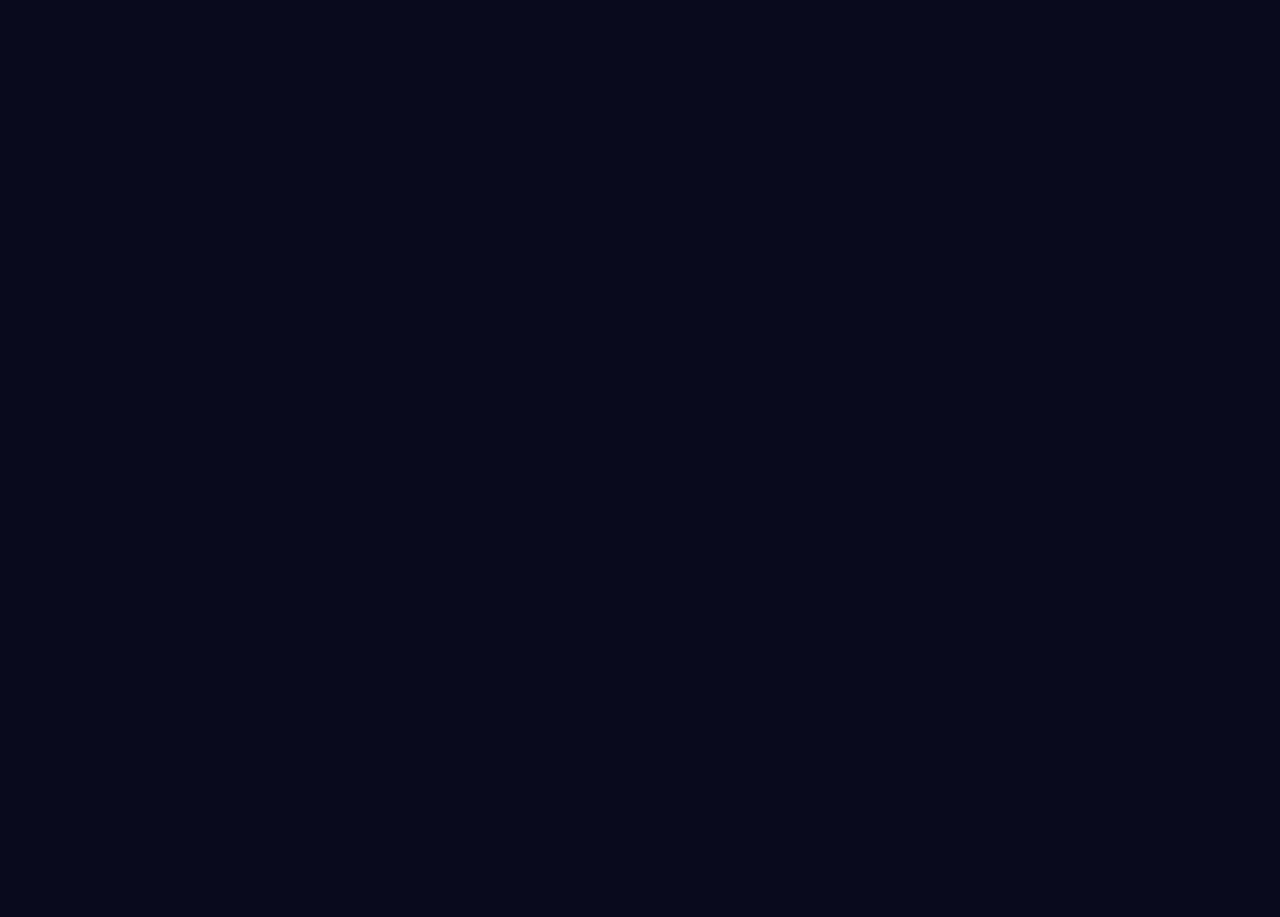
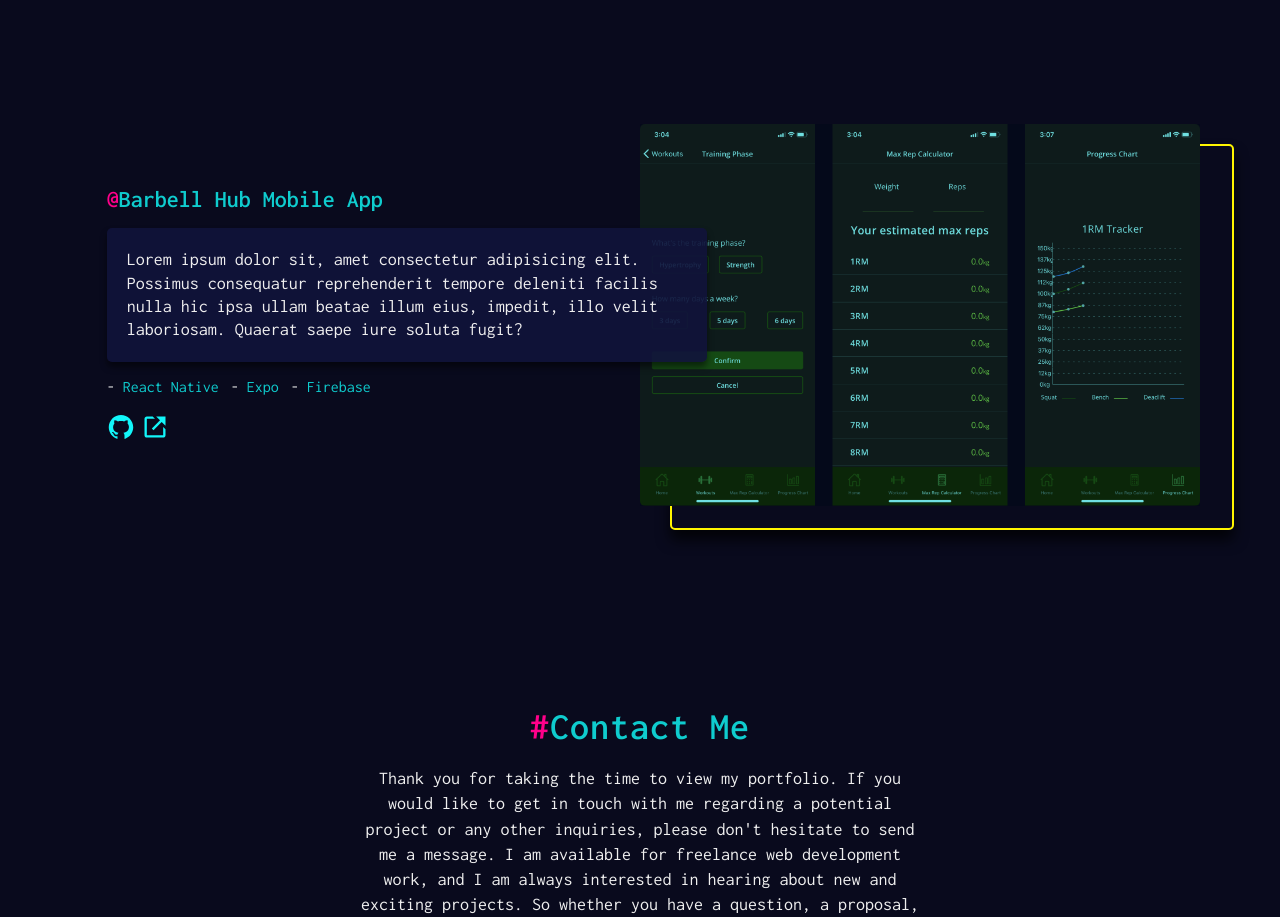
Before and after one commit to DonUggioni/portfolio-v3, a React (Vite) app: page / in a window 1280 px wide. Shown: the part 1880-2797 px from the top of the page. Before the commit the page ends 2004 px from the top, so only its background shows below. Built offline with nearby package versions, Linux system fonts and the light colour scheme.

Commit message:
Work on projects section and contact section

```diff
--- a/src/App.jsx
+++ b/src/App.jsx
@@ -1,5 +1,6 @@
 import './App.css';
 import About from './components/About/About';
+import Contact from './components/Contact/Contact';
 import Hero from './components/Hero/Hero';
 import NavBar from './components/NavBar/NavBar';
 import Work from './components/Work/Work';
@@ -11,6 +12,7 @@ function App() {
       <Hero />
       <About />
       <Work />
+      <Contact />
     </div>
   );
 }
--- /dev/null
+++ b/src/components/Contact/Contact.jsx
@@ -0,0 +1,28 @@
+import React from 'react';
+import Button from '../UI/Button/Button';
+import Section from '../UI/Section/Section';
+import SectionTitle from '../UI/SectionTitle/SectionTitle';
+import classes from './Contact.module.css';
+
+function Contact() {
+  return (
+    <Section>
+      <div className={classes.container}>
+        <SectionTitle>Contact Me</SectionTitle>
+        {/* <h2 className={classes.header}>Contact Me</h2> */}
+        <p className={classes.text}>
+          Thank you for taking the time to view my portfolio. If you would like
+          to get in touch with me regarding a potential project or any other
+          inquiries, please don't hesitate to send me a message. I am available
+          for freelance web development work, and I am always interested in
+          hearing about new and exciting projects. So whether you have a
+          question, a proposal, or just want to say hello, feel free to get in
+          touch.
+        </p>
+        <Button>Say hello!</Button>
+      </div>
+    </Section>
+  );
+}
+
+export default Contact;
--- /dev/null
+++ b/src/components/Contact/Contact.module.css
@@ -0,0 +1,12 @@
+.container {
+  max-width: 60rem;
+  text-align: center;
+  display: grid;
+  gap: 2rem;
+  margin: 0 auto;
+  padding: 0 2rem;
+}
+
+.text {
+  line-height: 1.4;
+}
--- a/src/components/UI/Button/Button.jsx
+++ b/src/components/UI/Button/Button.jsx
@@ -1,8 +1,14 @@
 import React from 'react';
 import classes from './Button.module.css';
 
-function Button() {
-  return <div>Button</div>;
+function Button({ children }) {
+  return (
+    <div className={classes.container}>
+      <a href='mailto:renan.uggioni@gmail.com' className={classes.link}>
+        {children}
+      </a>
+    </div>
+  );
 }
 
 export default Button;
--- a/src/components/UI/Button/Button.module.css
+++ b/src/components/UI/Button/Button.module.css
@@ -0,0 +1,24 @@
+.container {
+  border: 2px solid rgba(0, 255, 115, 1);
+  display: inline-block;
+  place-self: center;
+  border-radius: 5px;
+  transition: all 0.2s ease-in-out;
+}
+
+.container:hover {
+  -webkit-box-shadow: 0px 0px 2px 0px var(--secondary400);
+  box-shadow: 0px 0px 2px 0px var(--secondary400);
+}
+
+.link {
+  padding: 1.6rem 2.4rem;
+  display: inline-block;
+  text-decoration: none;
+  color: var(--green400);
+  transition: all 0.2s ease-in-out;
+}
+
+.link:hover {
+  text-shadow: 0px 0px 10px rgba(0, 255, 115, 0.5);
+}
--- a/src/components/UI/DescriptionBox/DescriptionBox.module.css
+++ b/src/components/UI/DescriptionBox/DescriptionBox.module.css
@@ -2,7 +2,7 @@
   max-width: 60rem;
   padding: 2rem;
   border-radius: 5px;
-  background-color: rgba(17, 19, 59, 0.8);
+  background-color: rgba(17, 19, 59, 0.9);
   margin: 1.6rem 0;
   -webkit-box-shadow: 0px 5px 6px 0px rgba(0, 0, 0, 0.5);
   -moz-box-shadow: 0px 5px 6px 0px rgba(0, 0, 0, 0.5);
--- a/src/components/UI/ProjectTitle/ProjectTitle.jsx
+++ b/src/components/UI/ProjectTitle/ProjectTitle.jsx
@@ -1,13 +1,10 @@
 import React from 'react';
 import classes from './ProjectTitle.module.css';
 
-function ProjectTitle({ children, extraClass }) {
+function ProjectTitle({ children, extraClass, link }) {
   return (
     <div className={`${classes.container} ${extraClass}`}>
-      <a
-        className={`${classes.projectName}`}
-        href='https://www.barbell-hub.com'
-      >
+      <a className={`${classes.projectName}`} href={link}>
         <span className={classes.span}>@</span>
         {children}
       </a>
--- a/src/components/Work/Work.jsx
+++ b/src/components/Work/Work.jsx
@@ -3,6 +3,7 @@ import Section from '../UI/Section/Section';
 import SectionTitle from '../UI/SectionTitle/SectionTitle';
 import classes from './Work.module.css';
 import barbellHubWeb from '../../assets/barbell-hub-web.png';
+import barbellHubMobile from '../../assets/mobile_project.png';
 import ProjectTitle from '../UI/ProjectTitle/ProjectTitle';
 import DescriptionBox from '../UI/DescriptionBox/DescriptionBox';
 import TechText from '../UI/TechText/TechText';
@@ -22,7 +23,9 @@ function Work() {
             />
           </div>
           <div className={classes.descriptionRight}>
-            <ProjectTitle>Barbell Hub Web</ProjectTitle>
+            <ProjectTitle link='https://www.barbell-hub.com'>
+              Barbell Hub Web
+            </ProjectTitle>
             <DescriptionBox extraClass={classes.textAlignRight}>
               Lorem ipsum dolor sit, amet consectetur adipisicing elit. Possimus
               consequatur reprehenderit tempore deleniti facilis nulla hic ipsa
@@ -41,6 +44,34 @@ function Work() {
             />
           </div>
         </li>
+
+        <li className={`${classes.grid_12_col}`}>
+          <div className={`${classes.imageWrapperRight} ${classes.imageRight}`}>
+            <img
+              className={classes.image}
+              src={barbellHubMobile}
+              alt='Barbell Hub mobile app screenshot'
+            />
+          </div>
+          <div className={classes.descriptionLeft}>
+            <ProjectTitle>Barbell Hub Mobile App</ProjectTitle>
+            <DescriptionBox extraClass={classes.textAlignRight}>
+              Lorem ipsum dolor sit, amet consectetur adipisicing elit. Possimus
+              consequatur reprehenderit tempore deleniti facilis nulla hic ipsa
+              ullam beatae illum eius, impedit, illo velit laboriosam. Quaerat
+              saepe iure soluta fugit?
+            </DescriptionBox>
+            <div className={`${classes.flex}`}>
+              <TechText>React Native</TechText>
+              <TechText>Expo</TechText>
+              <TechText>Firebase</TechText>
+            </div>
+            <ProjectLinks
+              gitLink={'https://github.com/DonUggioni/strongfy-app'}
+              webLink={'https://www.barbell-hub.com'}
+            />
+          </div>
+        </li>
       </ul>
     </Section>
   );
--- a/src/components/Work/Work.module.css
+++ b/src/components/Work/Work.module.css
@@ -1,11 +1,21 @@
 .innerWrapper {
   list-style: none;
+  display: grid;
+  gap: 20rem;
 }
 
-.imageWrapper {
+.imageWrapper,
+.imageWrapperRight {
   max-width: 65rem;
   position: relative;
-  /* z-index: -10; */
+  background-color: var(--primary500);
+  transition: all 0.2s ease-in-out;
+}
+
+.imageWrapper:hover,
+.imageWrapperRight:hover {
+  z-index: 100;
+  transform: scale(1.05);
 }
 
 .imageWrapper::before {
@@ -24,7 +34,24 @@
   box-shadow: 0px 10px 14px 0px rgba(0, 0, 0, 0.75);
 }
 
-.imageWrapper::after {
+.imageWrapperRight::before {
+  content: '';
+  position: absolute;
+  top: 2rem;
+  left: 3rem;
+  width: 100%;
+  height: 100%;
+  border: 2px solid var(--yellow500);
+  border-radius: 5px;
+  z-index: -10;
+  transition: all 0.2s ease-in-out;
+  -webkit-box-shadow: 0px 10px 14px 0px rgba(0, 0, 0, 0.75);
+  -moz-box-shadow: 0px 10px 14px 0px rgba(0, 0, 0, 0.75);
+  box-shadow: 0px 10px 14px 0px rgba(0, 0, 0, 0.75);
+}
+
+.imageWrapper::after,
+.imageWrapperRight::after {
   content: '';
   position: absolute;
   top: 0;
@@ -44,7 +71,16 @@
   box-shadow: 0px 10px 20px 0px rgba(0, 0, 0, 0.75);
 }
 
-.imageWrapper:hover::after {
+.imageWrapperRight:hover::before {
+  top: 1rem;
+  left: 2rem;
+  -webkit-box-shadow: 0px 10px 20px 0px rgba(0, 0, 0, 0.75);
+  -moz-box-shadow: 0px 10px 20px 0px rgba(0, 0, 0, 0.75);
+  box-shadow: 0px 10px 20px 0px rgba(0, 0, 0, 0.75);
+}
+
+.imageWrapper:hover::after,
+.imageWrapperRight:hover::after {
   background-color: transparent;
 }
 
@@ -54,6 +90,9 @@
   border-radius: 5px;
 }
 
+.image:hover {
+}
+
 .grid_12_col {
   display: grid;
   grid-template-columns: repeat(12, 1fr);
@@ -61,6 +100,11 @@
 
 .imageLeft {
   grid-column: 1 / 8;
+  grid-row: 1;
+}
+
+.imageRight {
+  grid-column: -1 / 7;
   grid-row: 1;
 }
 
@@ -75,8 +119,19 @@
   align-items: end;
 }
 
+.descriptionLeft {
+  grid-column: 1 / 8;
+  grid-row: 1;
+  place-self: center;
+  position: relative;
+  z-index: 10;
+  display: flex;
+  flex-direction: column;
+  align-items: start;
+}
+
 .textAlignRight {
-  text-align: right;
+  text-align: left;
 }
 
 .flex {
```
Also changed, not shown: src/assets/mobile_project.png (added).
